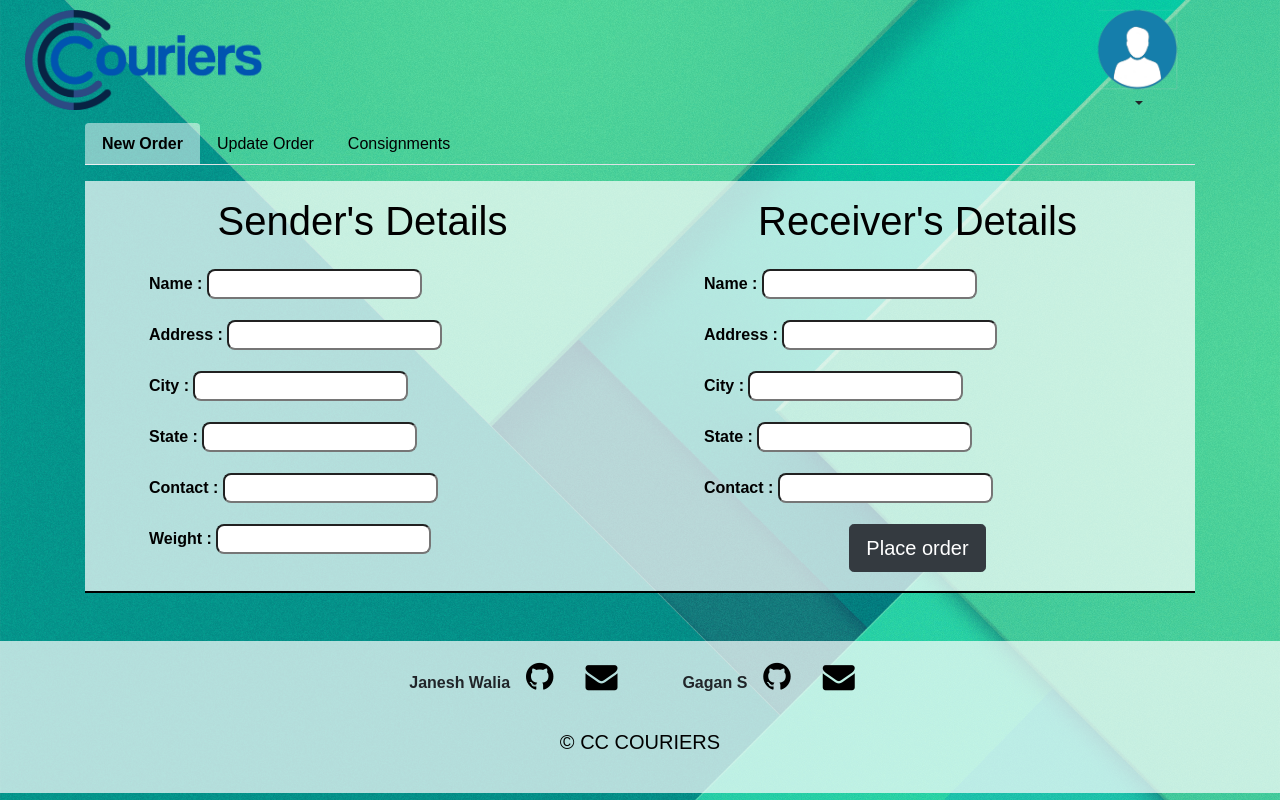
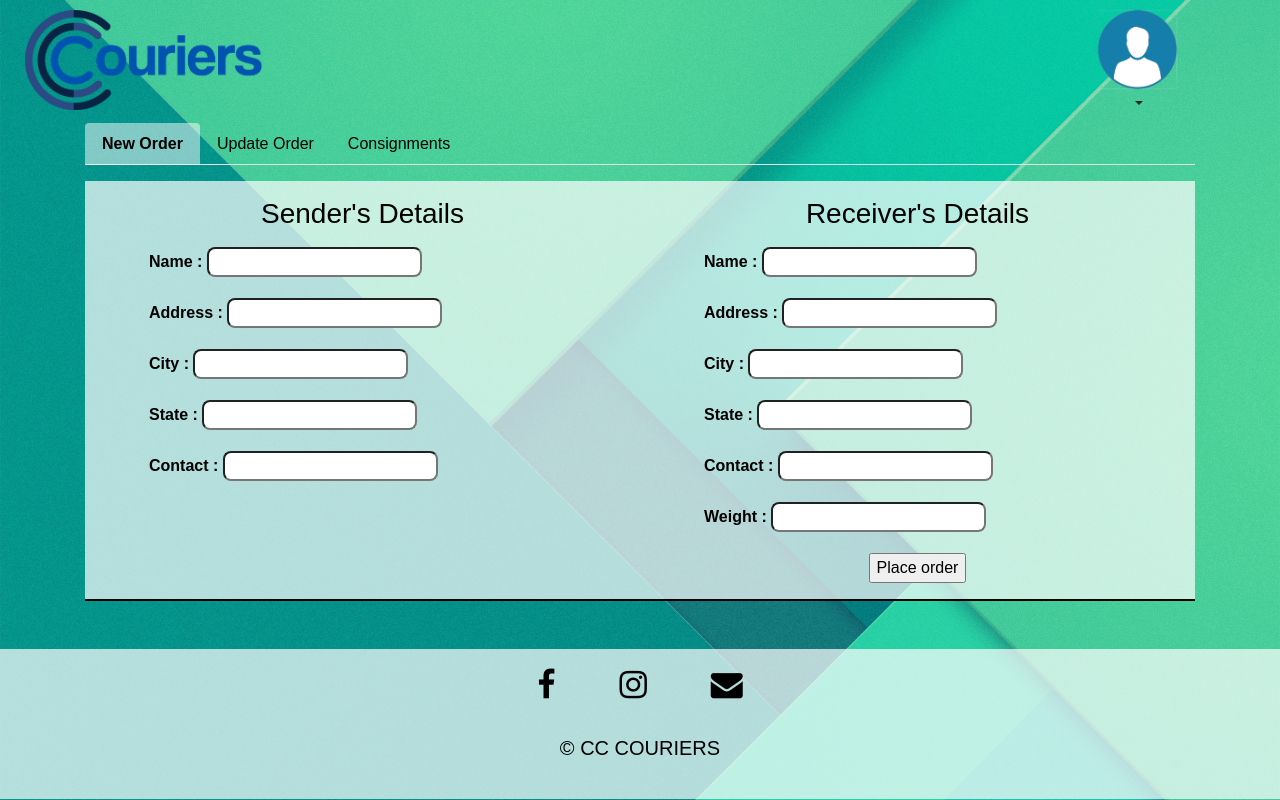
Before and after one commit to Astraxx04/Courier_Management, a PHP site: page /staff.php in a window 1280 px wide. Run offline with PHP 8.4, Linux system fonts and the light colour scheme; the visitor is signed in with stand-in values (Sample User, id 1); data comes from the database, SQL or seed files in the repository; data that the repository does not hold is empty.

Commit message:
Previous commit

```diff
--- a/index.php
+++ b/index.php
@@ -84,7 +84,7 @@
     <body style="font-family: Arial, Helvetica, sans-serif;">
         <div ><img src="Images/logo.png" id="logo" style="height: 100px !important;  margin-top: 10px !important;"  ></div>
         <div class="background"></div>
-        <nav class="navbar navbar-toggleable-md navbar-expand-lg navbar-default navbar-light mb-10" style="background-color: rgba(255, 255, 255, 0.7); margin-bottom: 20px; margin-top:10px !important;">
+        <nav class="navbar navbar-toggleable-md navbar-expand-lg navbar-default navbar-dark mb-10" style="background-color: rgba(255, 255, 255, 0.7); margin-bottom: 20px; margin-top:10px !important;">
             <div class="container">
                 <button class="navbar-toggler text-dark" data-toggle="collapse" data-target="#mainNav">
                     <span class="navbar-toggler-icon"></span>
--- a/staff.php
+++ b/staff.php
@@ -206,16 +206,16 @@
                         <form action="<?php echo $_SERVER['PHP_SELF'] ?>" class="form" method="POST">
                             <div class="row text-center">
                             <div class="col-md-6 p-3" style="background-color: rgba(255, 255, 255, 0.7);">
-                                <h1 class="mb-4">Sender's Details</h3>
+                                <h3 class="mb-3">Sender's Details</h3>
                                 <div class="form-group text-left pl-5">
-                                    <p><label>Name : </label>
+                                    <label>Name    : </label>
                                     <input type="text" name="sname" style="border-radius: 8px;">
-                                    <label class="text-danger"><?php echo $errors['req'];?></label></p>
+                                    <label class="text-danger"><?php echo $errors['req'];?></label>
                                 </div>
                                 <div class="form-group text-left pl-5">
-                                    <p><label>Address : </label>
+                                    <label>Address : </label>
                                     <input type="text" name="sadd" style="border-radius: 8px;">
-                                    <label class="text-danger"><?php echo $errors['req'];?></label></p>
+                                    <label class="text-danger"><?php echo $errors['req'];?></label>
                                 </div>
                                 <div class="form-group text-left pl-5">
                                     <label>City    : </label>
@@ -232,15 +232,9 @@
                                     <input type="text" name="scontact" style="border-radius: 8px;">
                                     <label class="text-danger"><?php echo $errors['req'];?></label>
                                 </div>
-                                <div class="form-group text-left pl-5">
-                                    <label>Weight : </label>
-                                    <input type="text" name="wgt" style="border-radius: 8px;">
-                                    <label class="text-danger"><?php echo $errors['req'];?></label>
-                                </div>
                             </div>
                             <div class="col-md-6 p-3" style="background-color: rgba(255, 255, 255, 0.7);">
-                                <h1 class="mb-4">Receiver's Details</h3>
-                                <form>
+                                <h3 class="mb-3">Receiver's Details</h3>
                                 <div class="form-group text-left pl-5">
                                     <label>Name : </label>
                                     <input type="text" name="rname" style="border-radius: 8px;">
@@ -266,8 +260,12 @@
                                     <input type="text" name="rcontact" style="border-radius: 8px;" >
                                     <label class="text-danger"><?php echo $errors['req'];?></label>
                                 </div>
-                                </form>
-                                <input type="submit" name="submit" value="Place order" class="btn btn-dark btn-lg">
+                                <div class="form-group text-left pl-5">
+                                    <label>Weight : </label>
+                                    <input type="text" name="wgt" style="border-radius: 8px;">
+                                    <label class="text-danger"><?php echo $errors['req'];?></label>
+                                </div>
+                                <input type="submit" name="submit" value="Place order" class="bt bt-primary">
                             </div>
                             </div>
                         </form>
@@ -283,7 +281,7 @@
                                         <input type="text" style="border-radius: 8px;" name="inp_tid" value="<?php echo $_SESSION['up_tid'] ?? $status['TrackingID']??'' ; ?>">
                                         <label class="text-danger"><?php echo $errors['status']??'';?></label>
                                     </div>
-                                    <input type="submit" name="sel_order" class="btn btn-dark text-center" value="Select" style="font-size: 20px;">
+                                    <input type="submit" name="sel_order" class="btn btn-light text-center" value="Select" style="font-size: 20px;">
                                 </form>
                             </div>
                             <div class="col-8 p-4 " style="background-color: rgba(255, 255, 255, 0.7); margin-top: 20px; ">
@@ -313,7 +311,7 @@
                                         <label>Delivered  </label>
                                         <?php echo $status['del']; ?>
                                     </div>
-                                    <input type="submit" name="update" value="Update Details" class="btn btn-dark btn-lg">
+                                    <input type="submit" name="update" value="Update Details" class="btn btn-light">
                                 </form>
                             </div>
                         </div>
@@ -394,10 +392,9 @@
 
         <div class="container-fluid text-center mt-5" style="background-color: rgba(255, 255, 255, 0.7); padding: 20px; position: relative;">
             <div class="i-bar" style="display: flex; flex-direction: row; flex-wrap: wrap; justify-content:center; margin-bottom: 2em;">
-                <strong>Janesh Walia<a class="fa fa-github" href="https://github.com/Janesh7" target=blank style="border: none; text-decoration: none;  margin: 0em 0.5em; color:black; font-size: xx-large;"></a></strong>
-                <a class="fa fa-envelope" href="mailto:janeshwalia273@gmail.com" style="border: none; text-decoration: none;  margin: 0em 0.5em; color:black; font-size: xx-large;"></a>&nbsp &nbsp &nbsp &nbsp &nbsp &nbsp
-                <strong>Gagan S<a class="fa fa-github" href="https://github.com/Astraxx04" target=blank style="border: none; text-decoration: none;  margin: 0em 0.5em; color:black; font-size: xx-large;"></a></strong>
-                <a class="fa fa-envelope" href="mailto:gagan200254@gmail.com" style="border: none; text-decoration: none;  margin: 0em 0.5em; color:black; font-size: xx-large;"></a>
+                <a class="fa fa-facebook " href="#" style="border: none; text-decoration: none;  margin: 0em 1em; color:black; font-size: xx-large;"></a>
+                <a class="fa fa-instagram" href="#" style="border: none; text-decoration: none;  margin: 0em 1em; color:black; font-size: xx-large;"></a>
+                <a class="fa fa-envelope " href="#" style="border: none; text-decoration: none;  margin: 0em 1em; color:black; font-size: xx-large;"></a>
             </div>
             <p class="credit" style="font-size: 20px; font-stretch: 3px; text-align: center; color: black;">© CC COURIERS</p>
         </div>
```
Also changed, not shown: branches.php (+3 -4 lines), login.php (+5 -6 lines), tracking.php (+3 -4 lines).
